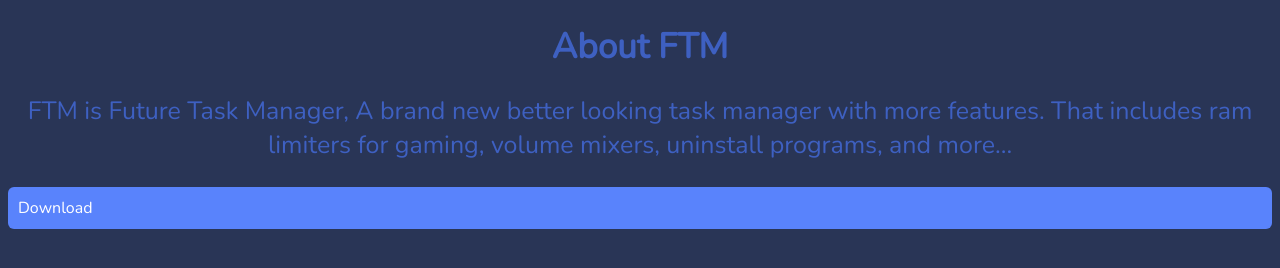
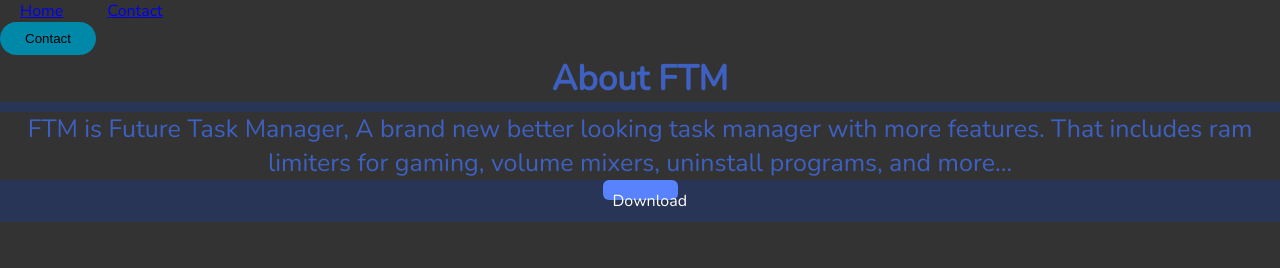
Before and after one commit to Raidlucky/FTM, a plain HTML site: page index.html in a window 1280 px wide. Drawn offline with nearby package versions, Linux system fonts and the light colour scheme.

Commit message:
initial commit

```diff
--- a/css/styles.css
+++ b/css/styles.css
@@ -24,6 +24,8 @@ p {
     margin-right: auto;
     outline: none;
     text-decoration: none;
+    width: 75px;
+    height: 20px;
 }
 .software-example {
     margin-top: 10px;
@@ -34,3 +36,36 @@ p {
     margin: right;
     width: 40%;
 }
+* {
+    box-sizing: border-box;
+    margin: 0;
+    padding: 0;
+    background-color: #333;
+}
+.nav_links {
+    list-style: none;
+    outline: none;
+}
+.nav_links li {
+    display: inline-block;
+    padding: 0px 20px;
+    outline: none;
+}
+.nav_links li a {
+    transition: all 0.3s ease 0s;
+}
+.nav_links li a:hover {
+    color: #1aabf3;
+}
+button {
+    padding: 9px 25px;
+    background-color: rgba(0,136,169,1);
+    border: none;
+    border-radius: 50px;
+    cursor: pointer;
+    transition: all 0.3s ease 0s;
+    outline: none;
+}
+button:hover {
+    background-color: rgba(0,136,169,0.8);
+}
--- a/index.html
+++ b/index.html
@@ -7,6 +7,15 @@
         <title>FTM-Home</title>
     </head>
     <body class="body">
+        <header>
+            <nav>
+                <ul class="nav_links">
+                    <li><a href="#">Home</a></li>
+                    <li><a href="pages/grades">Contact</a></li>
+                </ul>
+            </nav>
+            <a class="cta" href="pages/contact.html"><button>Contact</button></a>
+        </header>
         <h1 class="h1"><b>About FTM</b></h1>
         <p class="p">FTM is Future Task Manager, A brand new better looking task manager with more features. That includes ram limiters for gaming, volume mixers, uninstall programs, and more...</p>
         <a class="d-button" href="builds/build.txt" download>Download</a>
```
Also changed, not shown: pages/contact.html (added).
